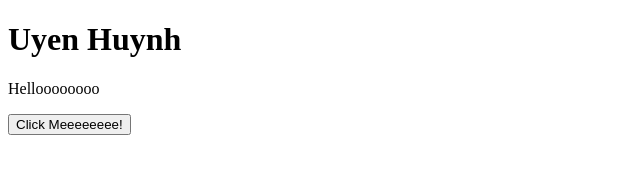
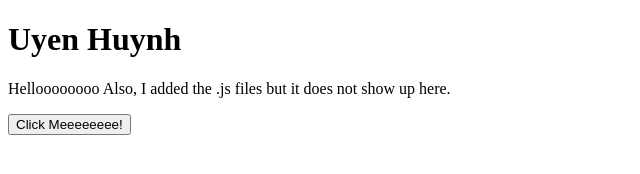
Before and after one commit to uuoaoue/UyenHuynhTE6, a plain HTML site: page index.html in a window 1280 px wide. Shown: the whole page, without its empty margins (0-640 px from the left). Drawn offline with Linux system fonts and the light colour scheme.

Commit message:
adding p.s

```diff
--- a/index.html
+++ b/index.html
@@ -9,6 +9,7 @@
     </h1>
     <p>
 Helloooooooo
+Also, I added the .js files but it does not show up here.
     </p>
 <button type="button" onclick="alert('Just want to say hello again :D!')">Click Meeeeeeee!</button>
   </body>
```
